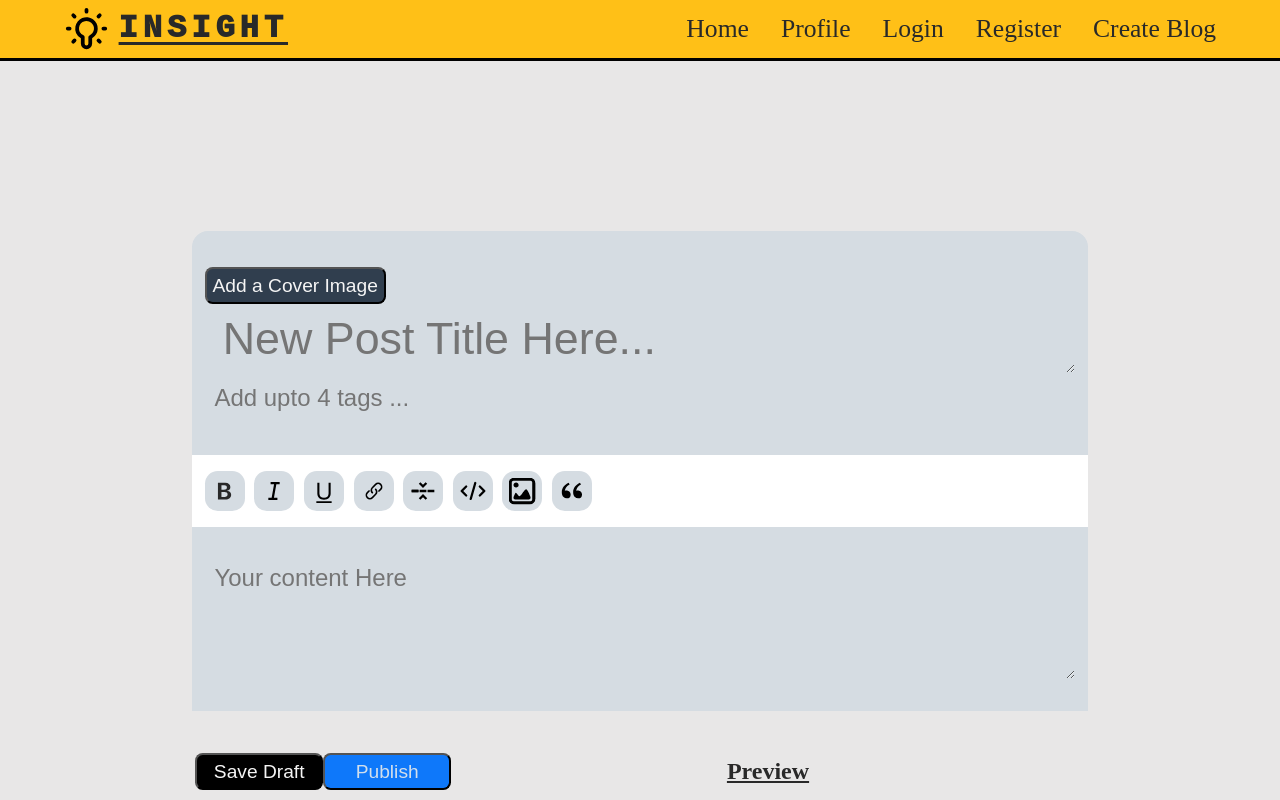
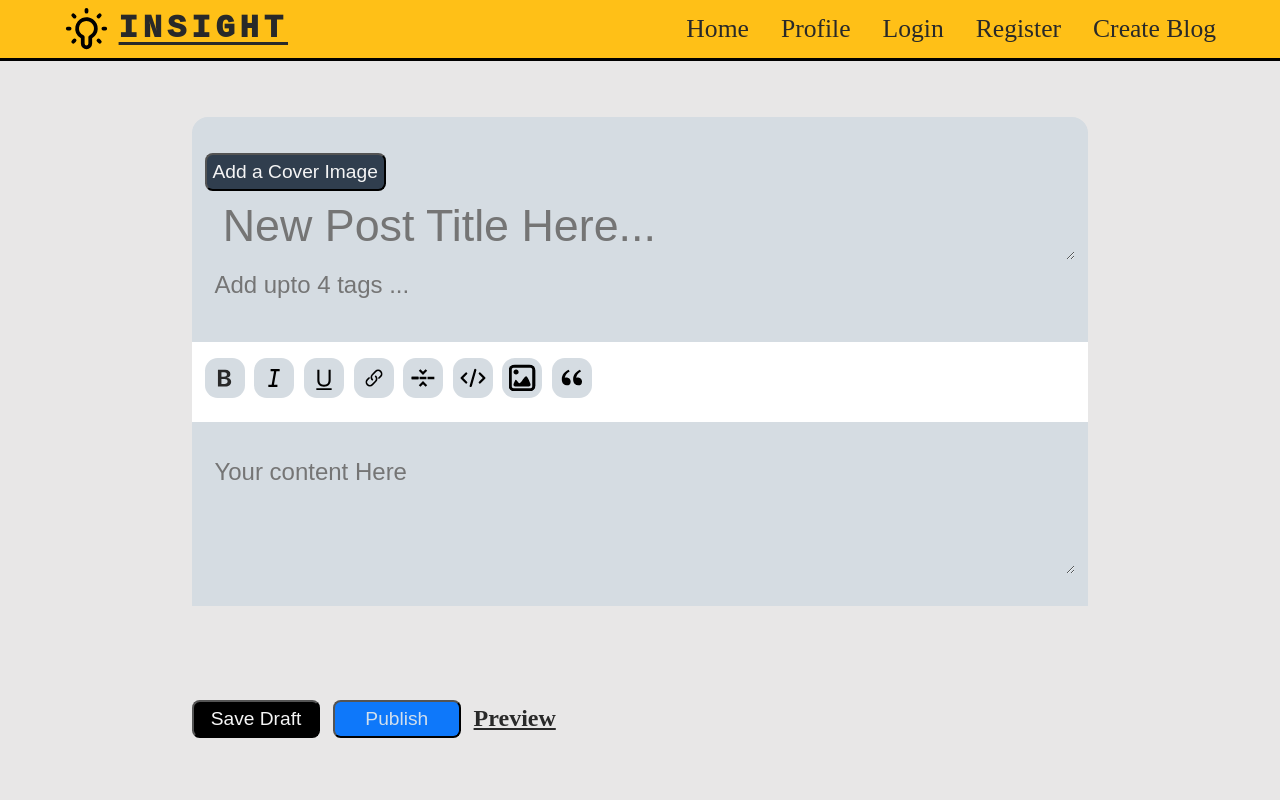
Before and after one commit to angDecoder/myblog_client, a React (Vite) app: page /edit in a window 1280 px wide. Built offline with nearby package versions, Linux system fonts and the light colour scheme.

Commit message:
feat : bold,italic and underline implemented in Editor component

```diff
--- a/src/component/Editor/Editor.css
+++ b/src/component/Editor/Editor.css
@@ -1,7 +1,6 @@
 #editor{
     overflow-y: auto;
-    min-height: 40vw;
-    /* background-color: red; */
+    min-height: 30vh;
     position: relative;
 }
 
@@ -33,7 +32,7 @@
     background-color: white;
 }
 
-#editor_control > .svg-img{
+#editor_control > span > .svg-img{
     background-color: var(--bg2);
     border-radius: 0.4em;
     padding : 0;
@@ -108,15 +107,14 @@
     #editor_control{
         justify-content: flex-start;
     }
-    #editor_control > .svg-img{
+    #editor_control > span > .svg-img{
         width: 40px;
         padding : 0.2em;
         transition-property: stroke, fill;
         transition-duration: 100ms;
     }
 
-    #editor_control > .svg-img:hover{
-        /* border:1px solid blue; */
+    #editor_control > span > .svg-img:hover{
         stroke : rgb(16, 133, 250);
         fill : rgb(16, 133, 250);
     }
--- a/src/component/Editor/Editor.jsx
+++ b/src/component/Editor/Editor.jsx
@@ -8,6 +8,7 @@ import Divider from '../../assets/Divider';
 import Code from '../../assets/Code';
 import Photo from '../../assets/Photo';
 import Link from '../../assets/Link';
+import controls from './controls';
 
 
 function Editor() {
@@ -32,12 +33,13 @@ function Editor() {
     }
   }
 
-  const removeTag = (tag)=>{
-    const newTagList = tagList.filter(elem=>elem!==tag);
+  const removeTag = (tag) => {
+    const newTagList = tagList.filter(elem => elem !== tag);
     setTagList(newTagList);
     const input = document.querySelector('#editor_title > input');
     input.placeholder = 'Add upto 4 tags ...';
   }
+
 
   // adding event listener
   useEffect(() => {
@@ -57,14 +59,14 @@ function Editor() {
       textarea.forEach(elem => {
         elem.removeEventListener('input', autoGrowTextarea);
       })
-      input.removeEventListener('keyup',addTags);
+      input.removeEventListener('keyup', addTags);
     }
   });
 
   return (
     <div id='editor'>
       <div id='editor_title'>
-        <button>Add a Cover Image</button>
+        <button >Add a Cover Image</button>
         <textarea
           placeholder='New Post Title Here...'
           id="" rows="1"></textarea>
@@ -72,7 +74,7 @@ function Editor() {
         <div>
           {
             tagList.map(tag => {
-              return <span onClick={()=>removeTag(tag)} className='post-tag'># {tag}&nbsp;&nbsp;
+              return <span onClick={() => removeTag(tag)} className='post-tag'># {tag}&nbsp;&nbsp;
                 <span>&#x2718;</span>
               </span>
             })
@@ -80,17 +82,36 @@ function Editor() {
         </div>
       </div>
       <div id='editor_control'>
+        <span onClick={controls.bold}>
           <Bold />
+        </span>
+        <span onClick={controls.italic}>
           <Italic />
+        </span>
+        <span onClick={controls.underline}>
           <Underline />
+        </span>
+        <span>
           <Link />
+        </span>
+        <span>
           <Divider />
+        </span>
+        <span>
           <Code />
+        </span>
+        <span>
           <Photo />
+        </span>
+        <span>
           <Blockquote />
+        </span>
+
       </div>
       <div id='editor_content'>
-        <textarea placeholder='Your content Here'></textarea>
+        <textarea
+        onChange={(event)=>localStorage.setItem('md',event.target.value)}
+         placeholder='Your content Here'></textarea>
       </div>
     </div>
   )
--- /dev/null
+++ b/src/component/Editor/controls.js
@@ -0,0 +1,65 @@
+const getSelelectedText = (pre,post)=>{
+    const input = document.querySelector('#editor_content > textarea');
+    const start = input.selectionStart, end= input.selectionEnd;
+    if( start===end ){
+        input.focus();
+        return;
+    }
+    const selected = input.value.slice(start, end);
+    input.setRangeText(`${pre}${selected}${post}`);
+    input.selectionStart += pre.length;
+    input.selectionEnd -= post.length;
+    input.focus();
+}
+
+const bold = ()=> getSelelectedText("**","**");
+
+const italic = ()=> getSelelectedText("_","_");
+
+const underline = ()=> getSelelectedText("<u>","</u>");
+
+const divider = ()=> getSelelectedText('','--- \n');
+
+const tip = ()=>{
+
+}
+
+const note = ()=>{
+
+}
+
+const warning = ()=>{
+
+}
+
+const code = ()=>{
+
+}
+
+const photo = ()=>{
+
+}
+
+const link = ()=>{
+
+}
+
+const blockquote = ()=>{
+
+}
+
+const controls = {
+    bold,
+    italic,
+    underline,
+    divider,
+    tip,
+    note,
+    warning,
+    code,
+    photo,
+    link,
+    blockquote
+}
+
+export default controls;
--- a/src/component/TextEditor/TextEditor.css
+++ b/src/component/TextEditor/TextEditor.css
@@ -22,7 +22,6 @@
     font-size: var(--p);
     font-weight: bold;
     flex-grow: 1;
-    /* background-color: blue; */
     text-align: center;
 }
 
@@ -41,16 +40,18 @@
 
     #TextEditor{
         flex-direction: column-reverse;
-    }
-    #edit_toggle > span{
-        width: 100px;
-        /* padding : 0em; */
-        font-size: 1rem;
+        justify-content: space-evenly;
+        gap : 0em;
+
     }
     #edit_toggle{
         width: 70vw;
-        padding : 0.1em;
-        align-self: center;
+        padding : 0em;
+        justify-content: center;
+        gap : 0.4em;
         cursor: pointer;
     }
+    #edit_toggle > .navlink{
+        text-align: left;
+    }
 }
```
Lines whose indentation alone changed are shown as unchanged.
